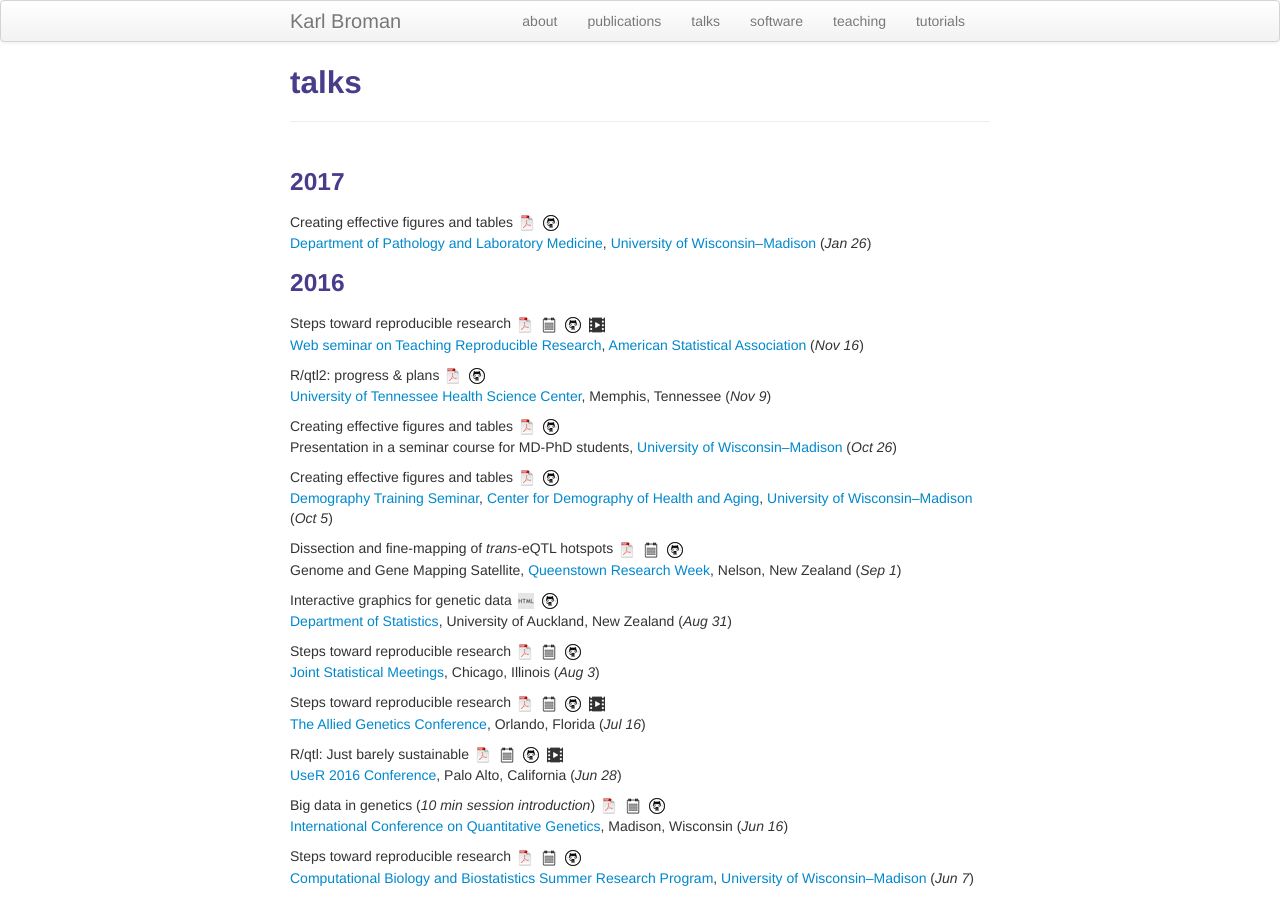
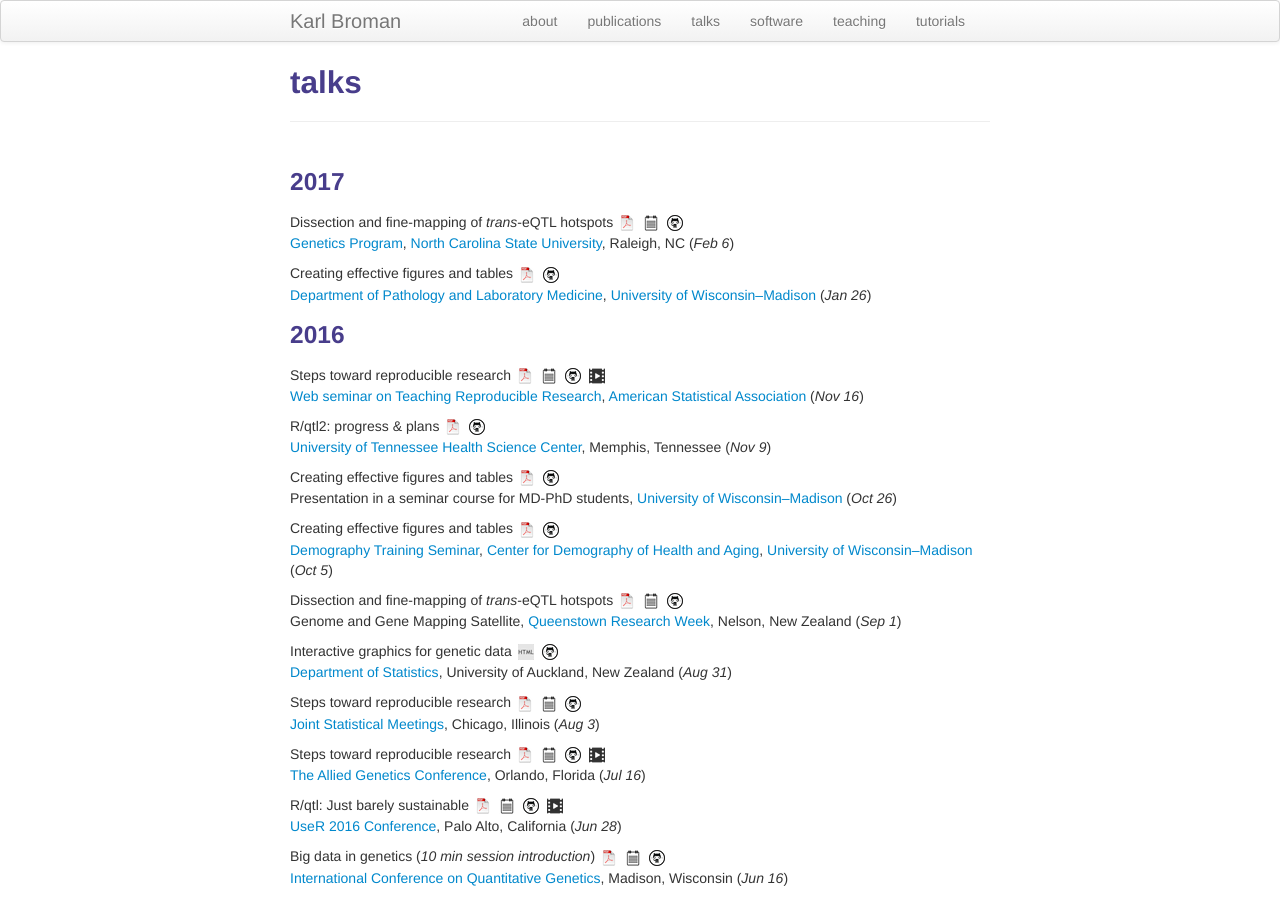
Before and after one commit to kbroman/kbroman.github.io, a Jekyll site: the page built from pages/talks.md, in a window 1280 px wide and 900 px high. Built offline with Jekyll 4.4.1, drawn with Linux system fonts in a browser that asks for light colours.

Commit message:
pages/talks: add NC State talk

```diff
--- a/pages/talks.md
+++ b/pages/talks.md
@@ -7,6 +7,13 @@
 
 
 ###  2017
+
+Dissection and fine-mapping of _trans_-eQTL hotspots
+[![pdf](icons16/pdf-icon.png)](https://www.biostat.wisc.edu/~kbroman/presentations/ncsu2016.pdf)
+[![pdf w/notes](icons16/notes-icon.png)](https://www.biostat.wisc.edu/~kbroman/presentations/ncsu2016_withnotes.pdf)
+[![github](icons16/github-icon.png)](https://github.com/kbroman/Talk_TransHotspots)<br/>
+[Genetics Program](https://genetics.sciences.ncsu.edu),
+[North Carolina State University](https://ncsu.edu), Raleigh, NC (_Feb 6_)
 
 Creating effective figures and tables
 [![pdf](icons16/pdf-icon.png)](https://www.biostat.wisc.edu/~kbroman/presentations/graphs2017.pdf)
```
